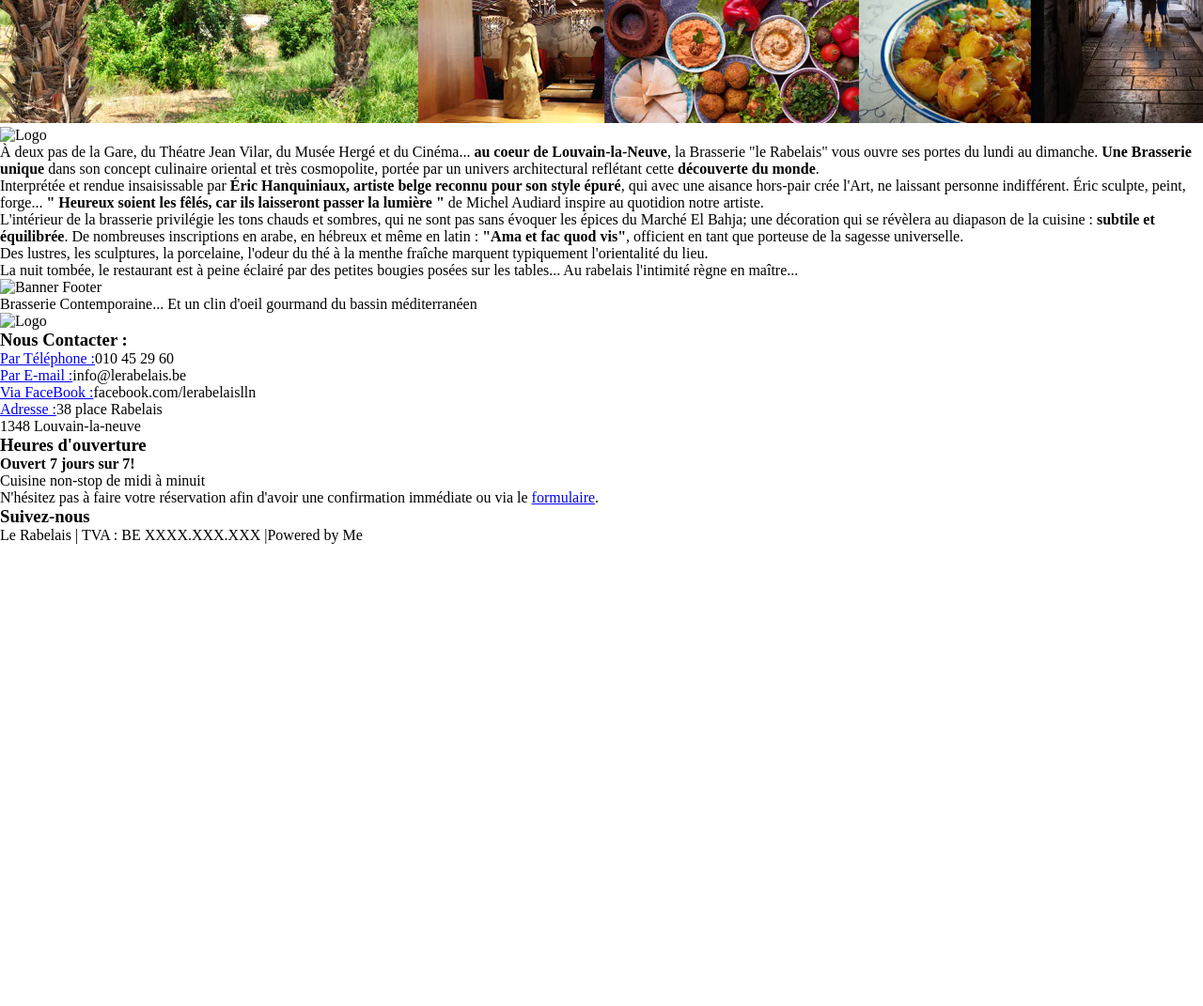
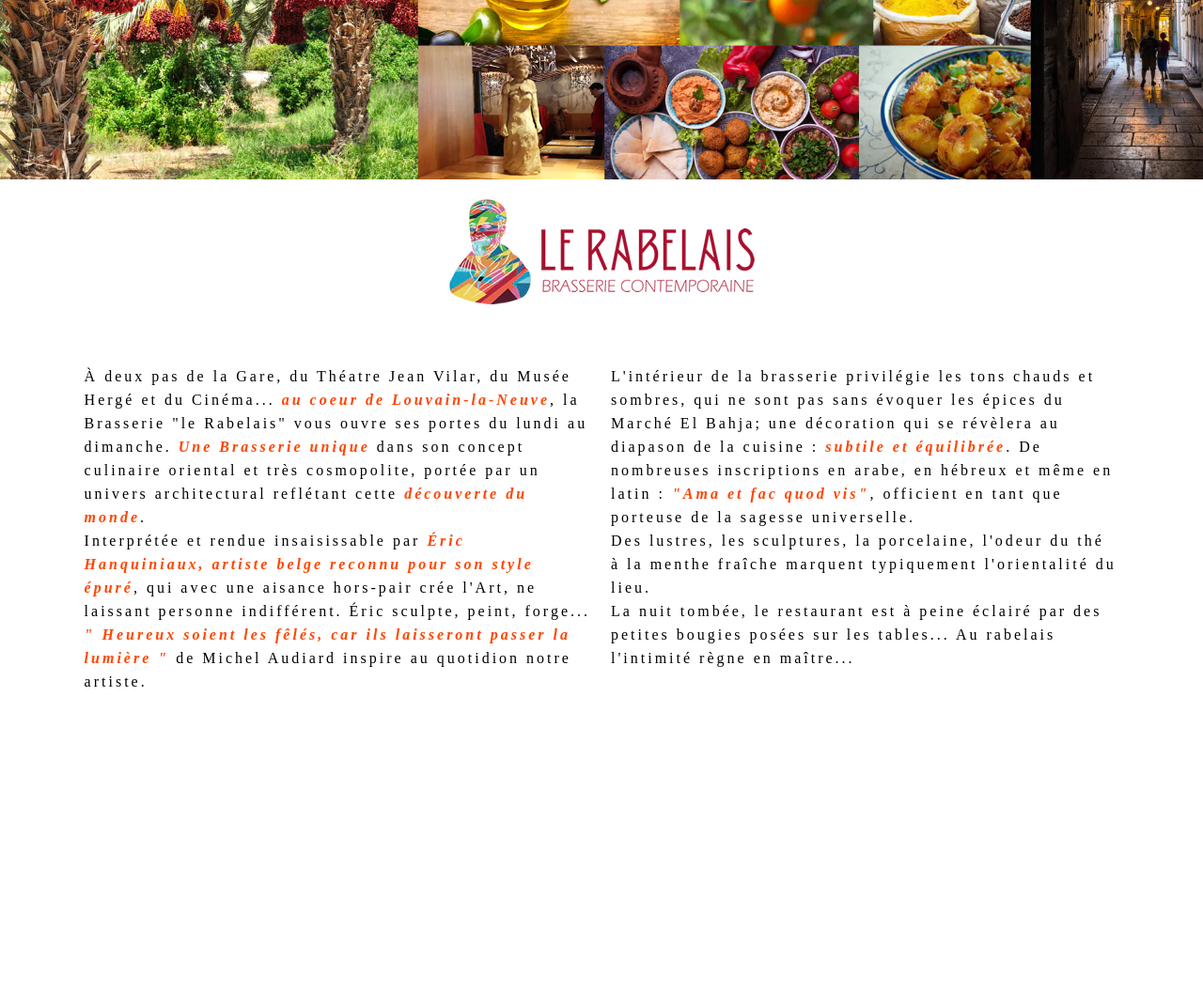
Before and after one commit to KillianDmt/RabelaisLLN, a plain HTML site: page index.html in a window 1280 px wide. Shown: the part 340-1411 px from the top of the page at 94% size. Before the commit the page ends 919 px from the top, so only its background shows below. Drawn offline with Linux system fonts and the light colour scheme; a web font is replaced by a local one.

Commit message:
Main Complete

```diff
--- a/index.html
+++ b/index.html
@@ -5,6 +5,9 @@
     <link rel="stylesheet" href="https://cdnjs.cloudflare.com/ajax/libs/font-awesome/6.5.2/css/all.min.css" integrity="sha512-SnH5WK+bZxgPHs44uWIX+LLJAJ9/2PkPKZ5QiAj6Ta86w+fsb2TkcmfRyVX3pBnMFcV7oQPJkl9QevSCWr3W6A==" crossorigin="anonymous" referrerpolicy="no-referrer" />
     <meta name="viewport" content="width=device-width, initial-scale=1" />
     <meta description="Pixel Perf++ Rabs"/>
+    <link rel="preconnect" href="https://fonts.googleapis.com">
+    <link rel="preconnect" href="https://fonts.gstatic.com" crossorigin>
+    <link href="https://fonts.googleapis.com/css2?family=Antic+Didone&display=swap" rel="stylesheet">
 </head>
 <body>
     <!--Header-->
@@ -42,8 +45,9 @@
     <!--Banner-->
     <img src="img/rabelais-slide-01.webp" alt="Banniere" class="banner"> <!--Scroll Icon ? -->
     <!--Main Text Area-->
+    <img src="img/logo-rabelais-nav.webp" alt="Logo">
     <main>
-        <img src="" alt="Logo">
+        <section class="left">
             <p>
                 À deux pas de la Gare, du Théatre Jean Vilar, du Musée Hergé
                  et du Cinéma... <strong>au coeur de Louvain-la-Neuve</strong>,
@@ -59,6 +63,8 @@
                 <strong>" Heureux soient les fêlés, car ils laisseront passer la lumière "</strong>
                  de Michel Audiard inspire au quotidion notre artiste.
             </p>
+        </section>
+        <secion class="right">
             <p>
                 L'intérieur de la brasserie privilégie les tons chauds et sombres,
                 qui ne sont pas sans évoquer les épices du Marché El Bahja; une décoration
@@ -75,6 +81,7 @@
                 La nuit tombée, le restaurant est à peine éclairé par des petites
                 bougies posées sur les tables... Au rabelais l'intimité règne en maître...
             </p>
+        </secion>
     </main>
     <!--Footer Banner-->
     <img src="" alt="Banner Footer" class="banner">
--- a/style.css
+++ b/style.css
@@ -8,7 +8,7 @@
 
 /*Body*/
 body {
-
+    font-family: "Antic Didone", serif;
 }
 
 /*Header*/
@@ -118,3 +118,37 @@ nav li a {
 }
 
 /*Miss Scroll-Down animation, Fixed Sticky Nav - Commit 3*/
+
+/*Main Text Area*/
+
+main{
+    height: 60%;
+    display: flex;
+    flex-direction: row;
+    line-height: 25px;
+    letter-spacing: 3px;
+    margin: 5% 7%;
+}
+
+img {
+    display: block;
+    margin: 20px auto;
+}
+
+main p strong{
+    color: orangered;
+    font-style: italic;
+}
+
+.left{
+    width: 50%;
+    height: 85vh;
+    margin-right: 10px;
+}
+
+.right{
+    width: 50%;
+    margin-left: 10px;
+}
+
+/*Main Complete - Commit 4*/
```
Also changed, not shown: img/back-home-rabelais.jpg (added). Lines whose indentation alone changed are shown as unchanged.
